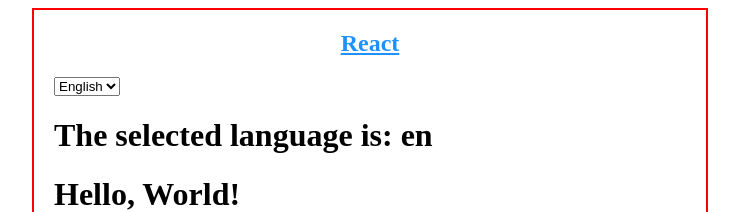
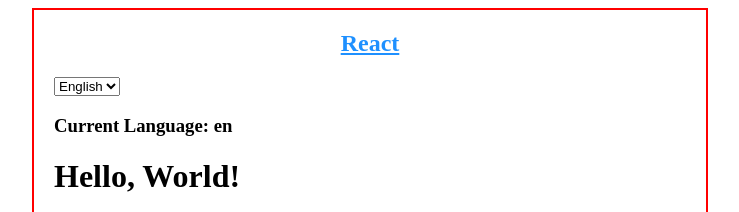
Before and after one commit to Martybb01/react-exercises, a React (Create React App) app: page / in a window 1280 px wide. Shown: the top 212 px of the page, without its empty margins (270-1009 px from the left). Built offline with nearby package versions, Linux system fonts and the light colour scheme; no server answers.

Commit message:
End useContext

```diff
--- a/src/DisplayLanguage.js
+++ b/src/DisplayLanguage.js
@@ -1,16 +1,22 @@
-import React from "react";
+import React, { useContext } from "react";
 import { LanguageContext } from "./LanguageContext";
 
-export class DisplayLanguage extends React.Component {
-  render() {
-    return (
-      <div>
-        <LanguageContext.Consumer>
-          {(language) => {
-            return <h1>The selected language is: {language}</h1>;
-          }}
-        </LanguageContext.Consumer>
-      </div>
-    );
-  }
+export function DisplayLanguage() {
+  const language = useContext(LanguageContext);
+
+  return <h3>Current Language: {language}</h3>;
 }
+
+// export class DisplayLanguage extends React.Component {
+//   render() {
+//     return (
+//       <div>
+//         <LanguageContext.Consumer>
+//           {(language) => {
+//             return <h1>The selected language is: {language}</h1>;
+//           }}
+//         </LanguageContext.Consumer>
+//       </div>
+//     );
+//   }
+// }
```
